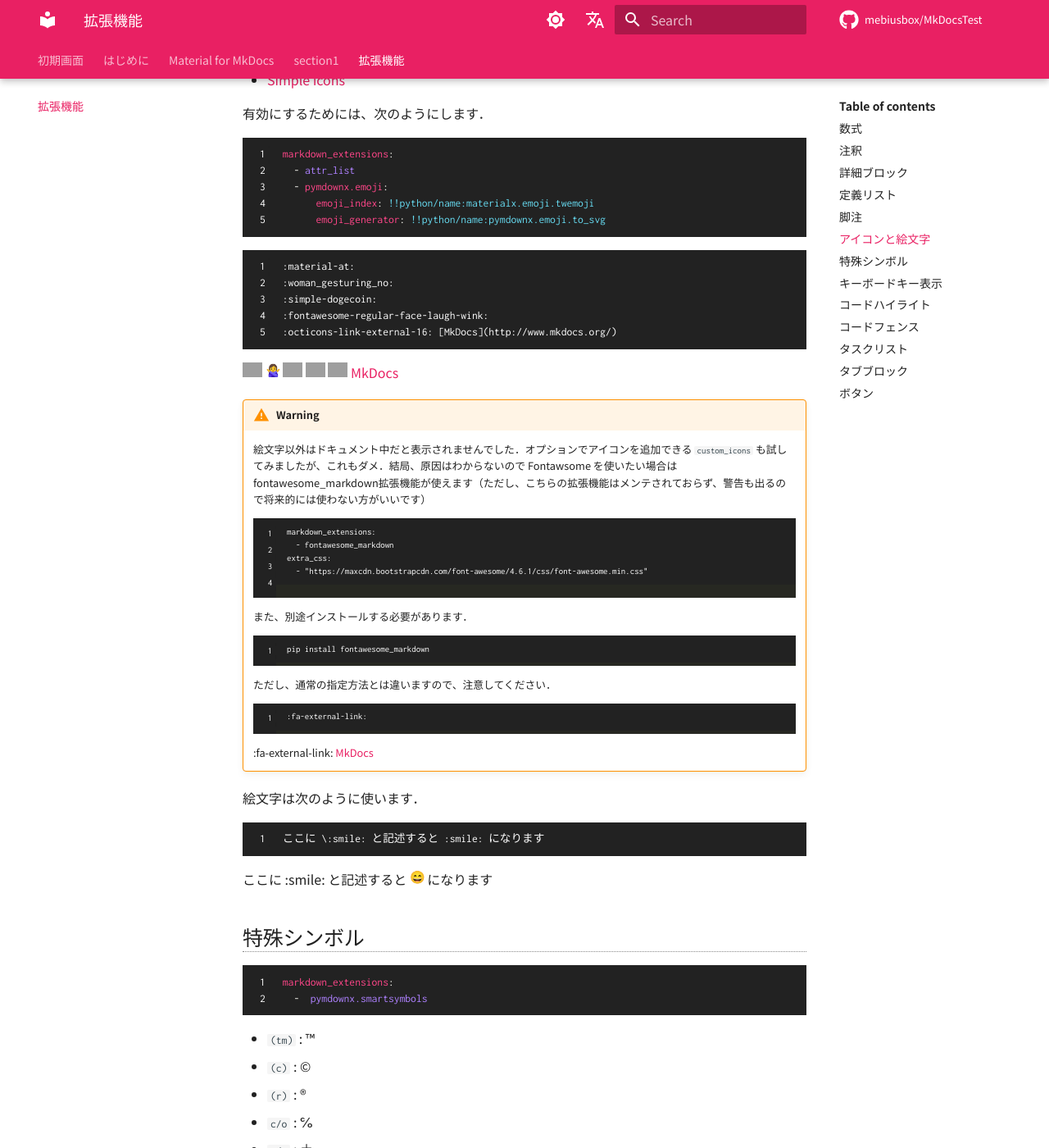
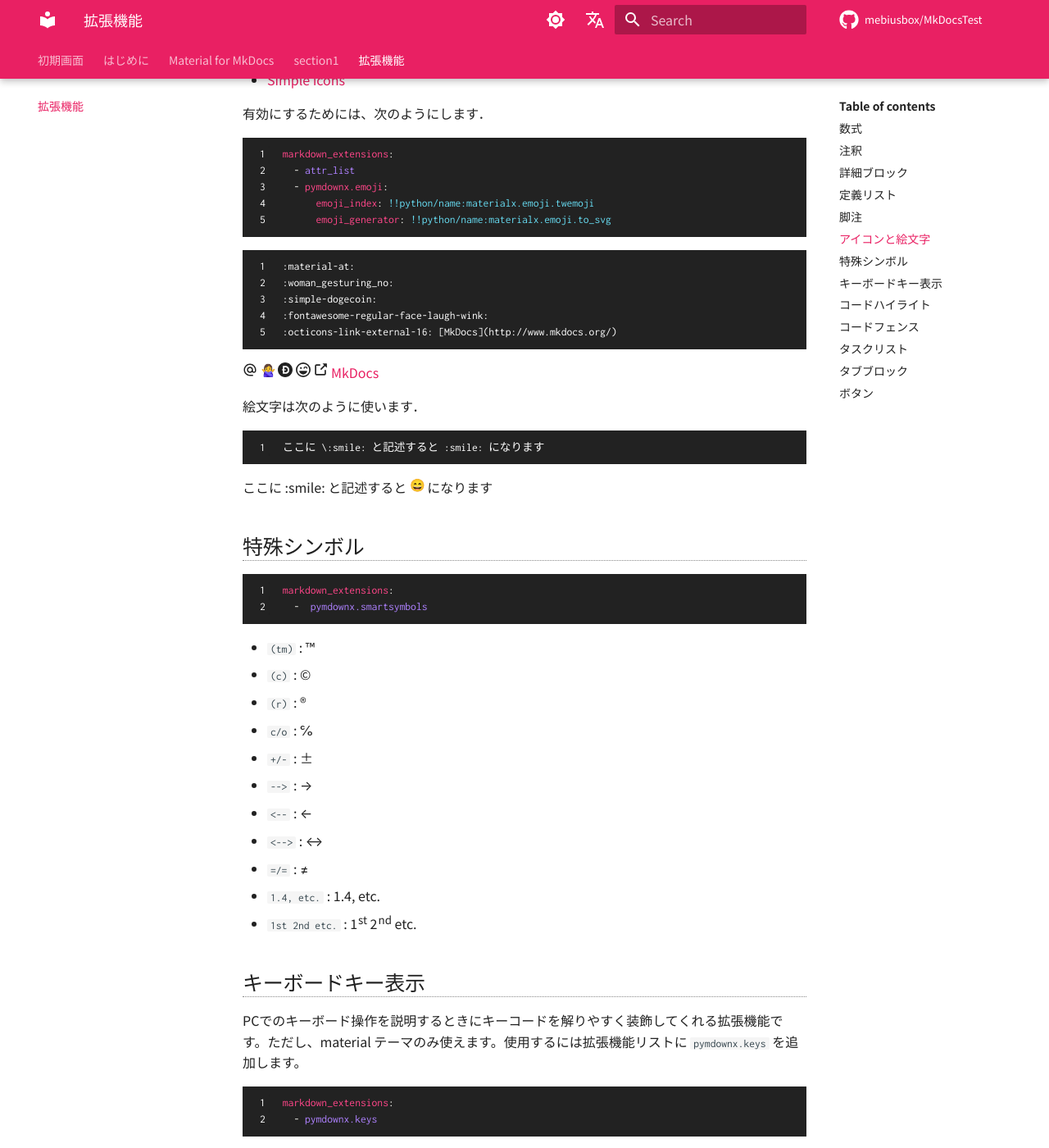
Before and after one commit to mebiusbox/MkDocsTest, an MkDocs documentation site: the page built from docs/extentions.md, in a window 1280 px wide and 1400 px high, scrolled down 5840 px. Shown: the whole window at 82% size. Built offline with MkDocs 1.6.1 and Material for MkDocs 9.7.7, drawn with Linux system fonts in a browser that asks for light colours; nearby versions of some CDN libraries; emoji names are drawn with the system emoji font; comment, search, counter and statistics services are not loaded; grey boxes are pictures that could not be loaded.

Commit message:
fix icons

````diff
--- a/docs/extentions.md
+++ b/docs/extentions.md
@@ -288,7 +288,7 @@ markdown_extensions:
   - attr_list
   - pymdownx.emoji:
       emoji_index: !!python/name:materialx.emoji.twemoji
-      emoji_generator: !!python/name:pymdownx.emoji.to_svg
+      emoji_generator: !!python/name:materialx.emoji.to_svg
 ```
 
 ```
@@ -304,30 +304,6 @@ markdown_extensions:
 :simple-dogecoin:
 :fontawesome-regular-face-laugh-wink:
 :octicons-link-external-16: [MkDocs](http://www.mkdocs.org/)
-
-!!! warning
-    絵文字以外はドキュメント中だと表示されませんでした．オプションでアイコンを追加できる `custom_icons` も試してみましたが、これもダメ．結局、原因はわからないので Fontawsome を使いたい場合はfontawesome_markdown拡張機能が使えます（ただし、こちらの拡張機能はメンテされておらず、警告も出るので将来的には使わない方がいいです）
-
-    ```
-    markdown_extensions:
-      - fontawesome_markdown
-    extra_css:
-      - "https://maxcdn.bootstrapcdn.com/font-awesome/4.6.1/css/font-awesome.min.css"
-    ```
-
-    また、別途インストールする必要があります．
-
-    ```
-    pip install fontawesome_markdown
-    ```
-
-    ただし、通常の指定方法とは違いますので、注意してください．
-
-    ```
-    :fa-external-link:
-    ```
-
-    :fa-external-link: [MkDocs](http://www.mkdocs.org/)
 
 
 絵文字は次のように使います．
--- a/mkdocs.yml
+++ b/mkdocs.yml
@@ -85,7 +85,6 @@ markdown_extensions:
   - footnotes
   - def_list
   - attr_list
-  - fontawesome_markdown
   - pymdownx.arithmatex:
       generic: true
   - pymdownx.smartsymbols
@@ -102,7 +101,7 @@ markdown_extensions:
           format: !!python/name:pymdownx.superfences.fence_code_format
   - pymdownx.emoji:
       emoji_index: !!python/name:materialx.emoji.twemoji
-      emoji_generator: !!python/name:pymdownx.emoji.to_svg
+      emoji_generator: !!python/name:materialx.emoji.to_svg
       # options:
       #   custom_icons:
       #     - overrides/.icons
````
Also changed, not shown: 1 other file.
